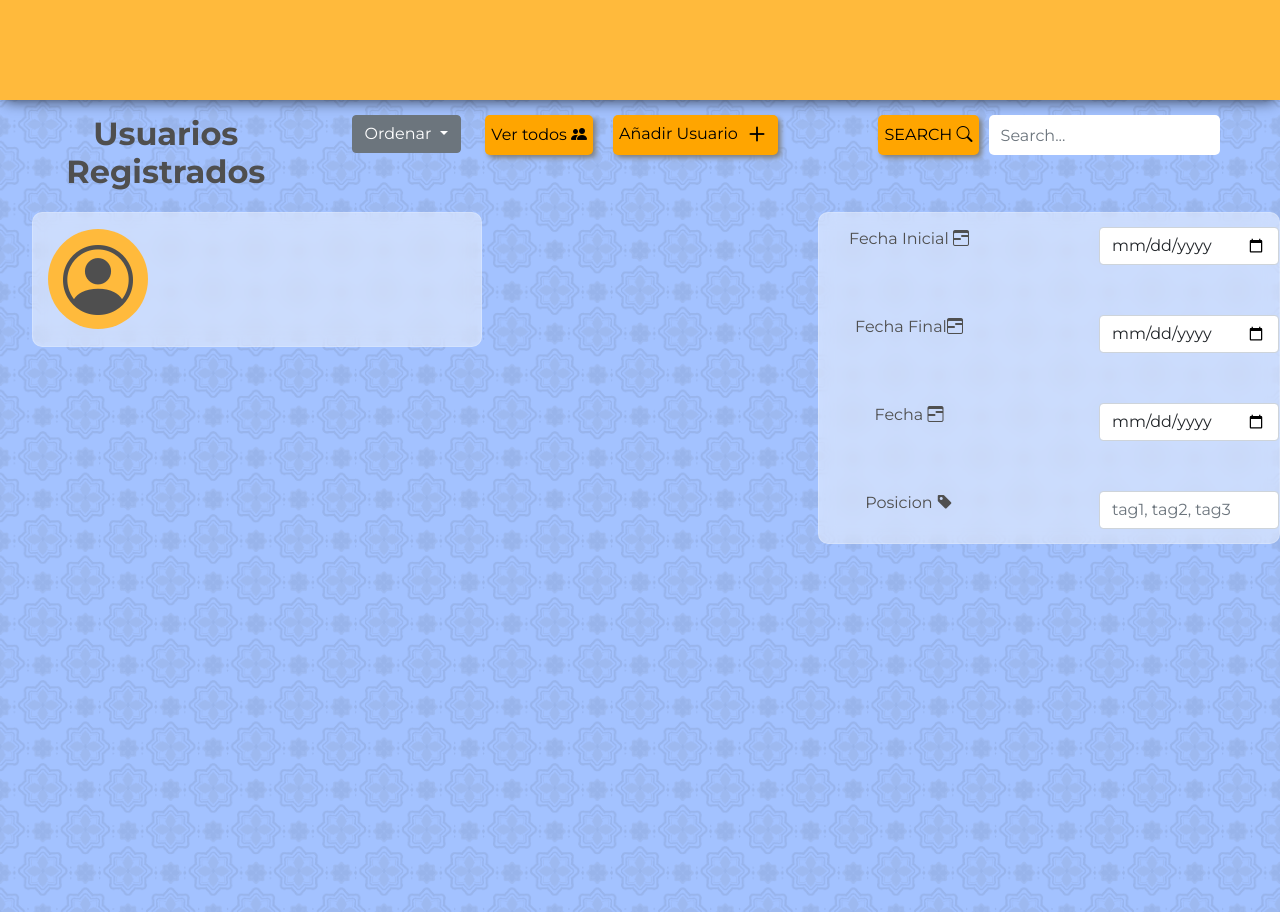
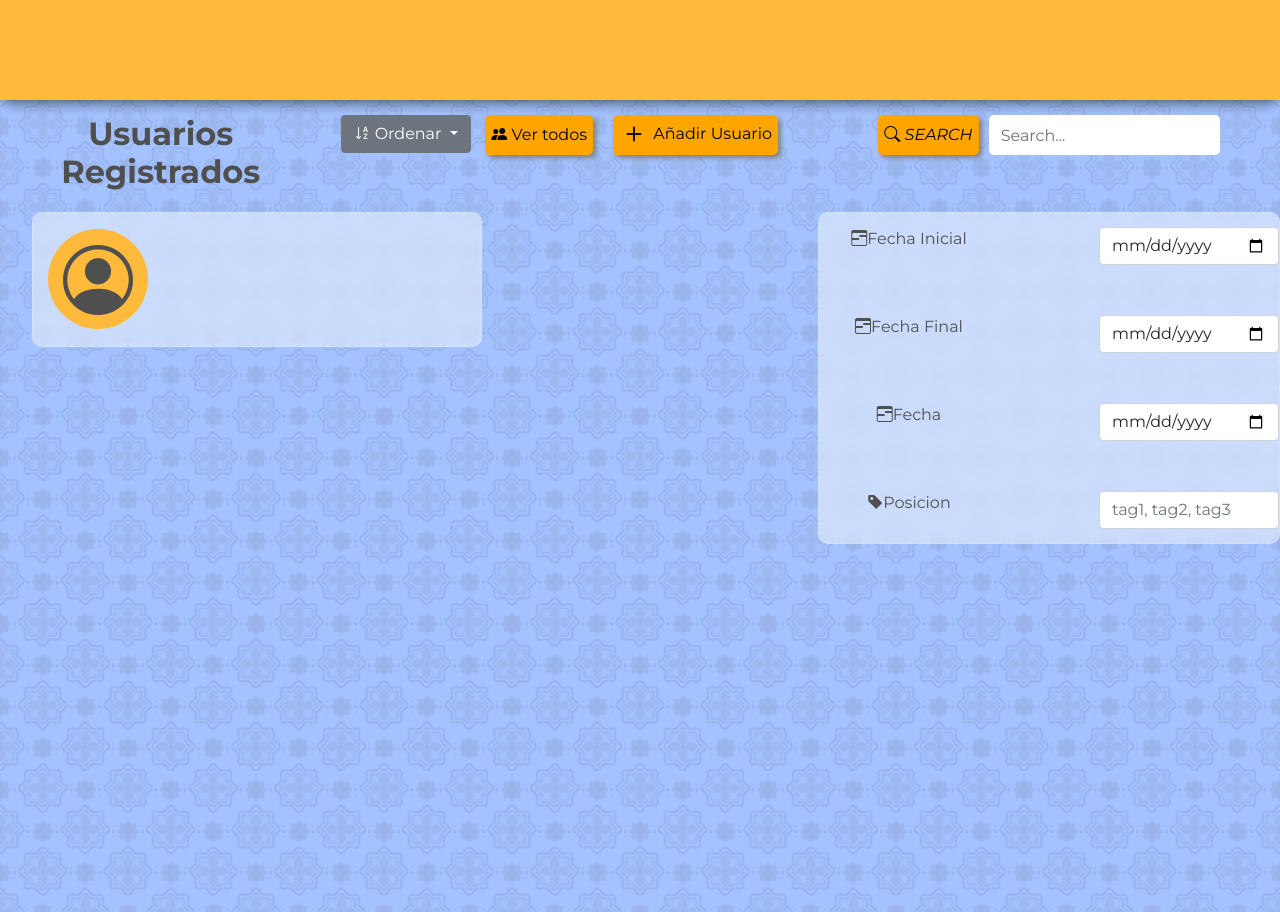
Before and after one commit to Eduardnol/Database-Front, a Vue app: page / in a window 1280 px wide. Built offline with nearby package versions, Linux system fonts and the light colour scheme.

Commit message:
Changed icon distribution and added new ones

```diff
--- a/src/components/add_user/AddUser.vue
+++ b/src/components/add_user/AddUser.vue
@@ -7,9 +7,9 @@
     data-bs-toggle="modal"
     data-bs-target="#staticBackdrop"
   >
-    Añadir Usuario
     <!-- Icon -->
     <i class="bi bi-plus align-middle"></i>
+    Añadir Usuario
   </button>
   <!-- Modal -->
   <div
@@ -47,14 +47,14 @@
             @click="cancelUser"
             data-bs-dismiss="modal"
           >
-            Cerrar
+            <i class="bi bi-x-circle"></i> Cancelar
           </button>
           <button
             type="button"
             class="btn btn-primary"
             @click="sendNewUserToDatabase"
           >
-            Guardar
+            <i class="bi bi-cloud-arrow-up"></i> Guardar
           </button>
         </div>
       </div>
--- a/src/components/all_users/Filters.vue
+++ b/src/components/all_users/Filters.vue
@@ -1,14 +1,15 @@
 <template>
   <div class="allfilters">
-    <p>Fecha Inicial <i class="bi bi-calendar3-range"></i></p>
+    <p><i class="bi bi-calendar3-range"></i>Fecha Inicial</p>
     <input v-model="beginDateBirthday" class="form-control" type="date" />
 
-    <p>Fecha Final<i class="bi bi-calendar3-range"></i></p>
+    <p><i class="bi bi-calendar3-range"></i>Fecha Final</p>
     <input v-model="endDateBirthday" class="form-control" type="date" />
 
-    <p>Fecha <i class="bi bi-calendar3-range"></i></p>
+    <p><i class="bi bi-calendar3-range"></i>Fecha</p>
     <input v-model="dateSaint" class="form-control" type="date" />
-    <p>Posicion <i class="bi bi-tag-fill"></i></p>
+
+    <p><i class="bi bi-tag-fill"></i>Posicion</p>
 
     <input
       type="text"
--- a/src/components/all_users/Search.vue
+++ b/src/components/all_users/Search.vue
@@ -1,7 +1,7 @@
 <template>
   <div id="keyword">
     <button id="searchButton" @click="search">
-      SEARCH <i class="bi bi-search"></i>
+      <i class="bi bi-search"> SEARCH</i>
     </button>
     <input
       type="search"
--- a/src/pages/home/AllUsers.vue
+++ b/src/pages/home/AllUsers.vue
@@ -15,7 +15,7 @@
         data-bs-toggle="dropdown"
         aria-expanded="false"
       >
-        Ordenar
+        <i class="bi bi-sort-alpha-down"></i> Ordenar
       </button>
       <ul class="dropdown-menu" aria-labelledby="dropdownMenuButton1">
         <li><a class="dropdown-item" href="#">Nombre</a></li>
@@ -24,8 +24,7 @@
       </ul>
     </div>
     <button id="searchButton" class="all" @click="getall">
-      Ver todos
-      <i class="bi bi-people-fill"></i>
+      <i class="bi bi-people-fill"></i> Ver todos
     </button>
     <ul class="person_grid scrollable">
       <li
--- a/src/pages/user_specific/UserSpecific.vue
+++ b/src/pages/user_specific/UserSpecific.vue
@@ -24,10 +24,10 @@
       type="button"
       class="btn btn-primary"
     >
-      Guardar
+      <i class="bi bi-cloud-arrow-up"></i> Guardar
     </button>
     <button @click="getToPage" type="button" class="btn btn-primary">
-      HOME
+      <i class="bi bi-house"></i> HOME
     </button>
     <button
       type="button"
@@ -37,7 +37,7 @@
         getToPage;
       "
     >
-      Eliminar
+      <i class="bi bi-trash3"></i> Eliminar
     </button>
   </div>
 </template>
```
